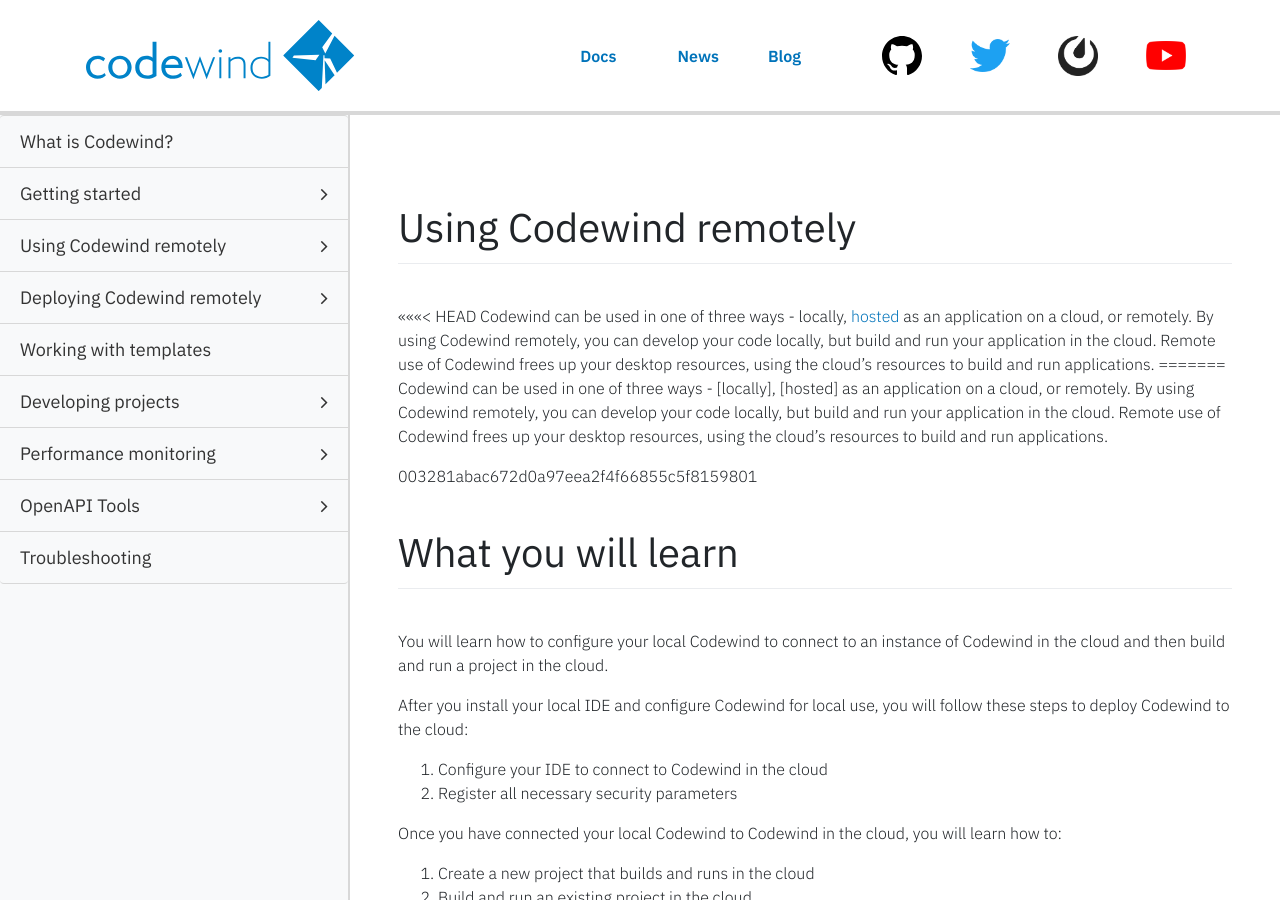
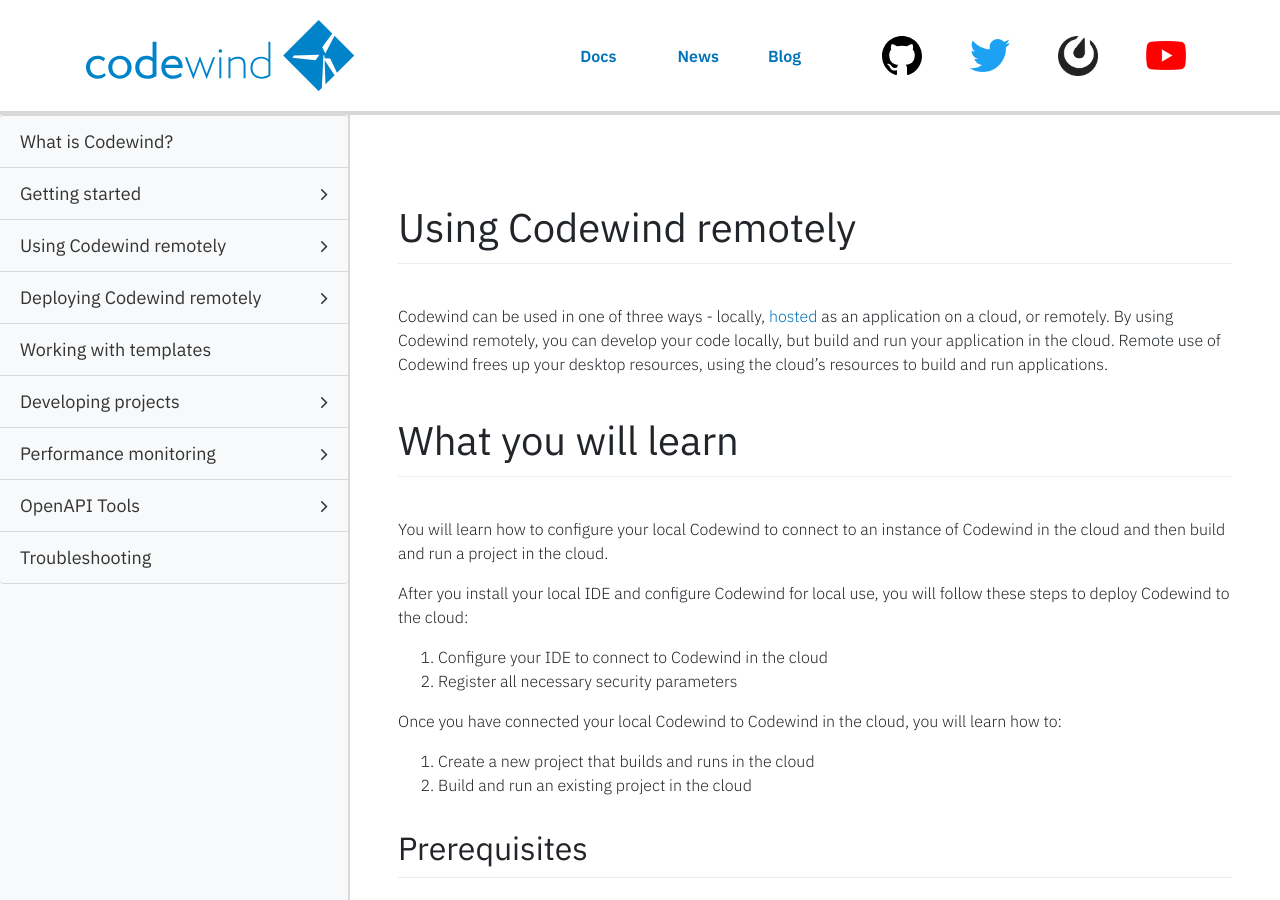
Before and after one commit to eclipse-archived/codewind-docs, a Jekyll site: the page built from docs/_documentations/remote-jane-overview.md, in a window 1280 px wide and 900 px high. Built offline with Jekyll 4.4.1, drawn with Linux system fonts in a browser that asks for light colours; nearby versions of some CDN libraries; comment, search, counter and statistics services are not loaded.

Commit message:
Update remote-jane-overview.md

```diff
--- a/docs/_documentations/remote-jane-overview.md
+++ b/docs/_documentations/remote-jane-overview.md
@@ -10,11 +10,7 @@ type: document
 
 # Using Codewind remotely
 
-<<<<<<< HEAD
 Codewind can be used in one of three ways - locally, [hosted](./mdt-che-installinfo.html) as an application on a cloud, or remotely. By using Codewind remotely, you can develop your code locally, but build and run your application in the cloud. Remote use of Codewind frees up your desktop resources, using the cloud's resources to build and run applications.
-=======
-Codewind can be used in one of three ways - [locally], [hosted] as an application on a cloud, or remotely. By using Codewind remotely, you can develop your code locally, but build and run your application in the cloud. Remote use of Codewind frees up your desktop resources, using the cloud's resources to build and run applications.
->>>>>>> 003281abac672d0a97eea2f4f66855c5f8159801
 
 # What you will learn
 
```
